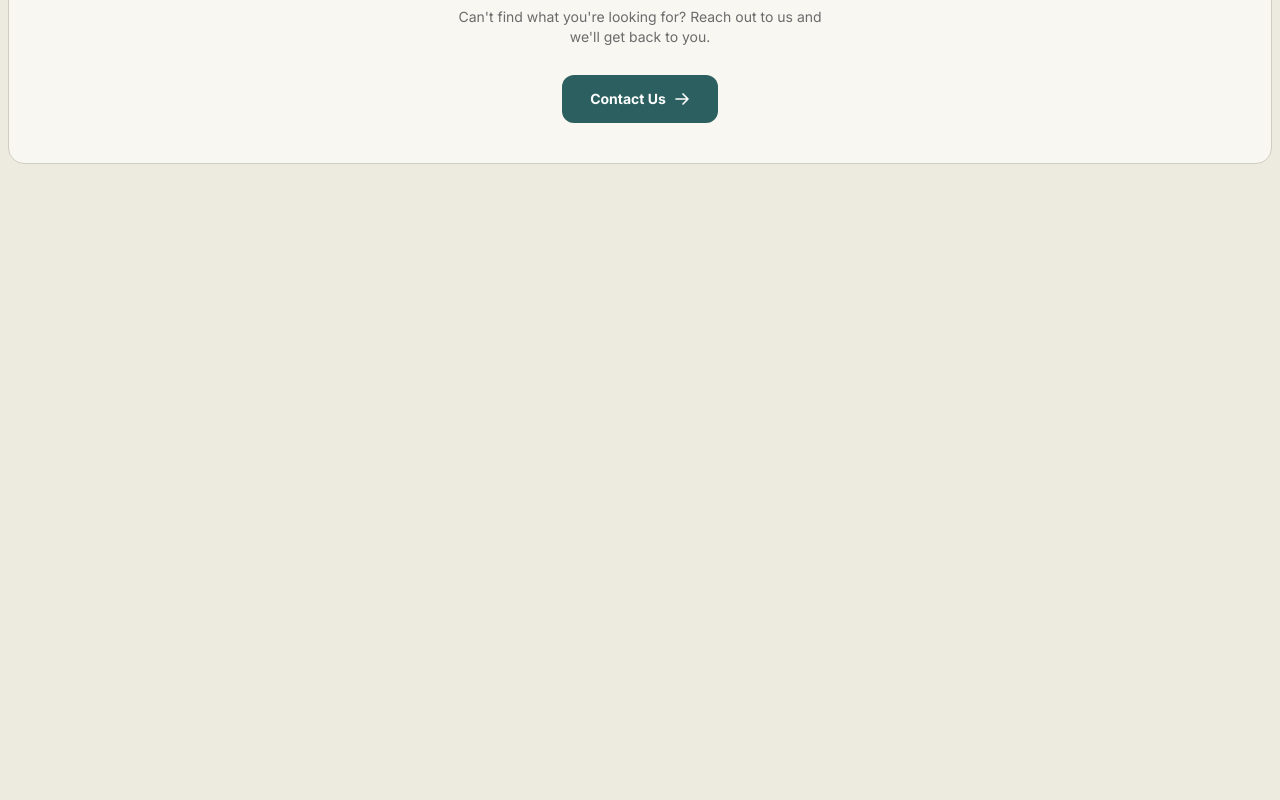
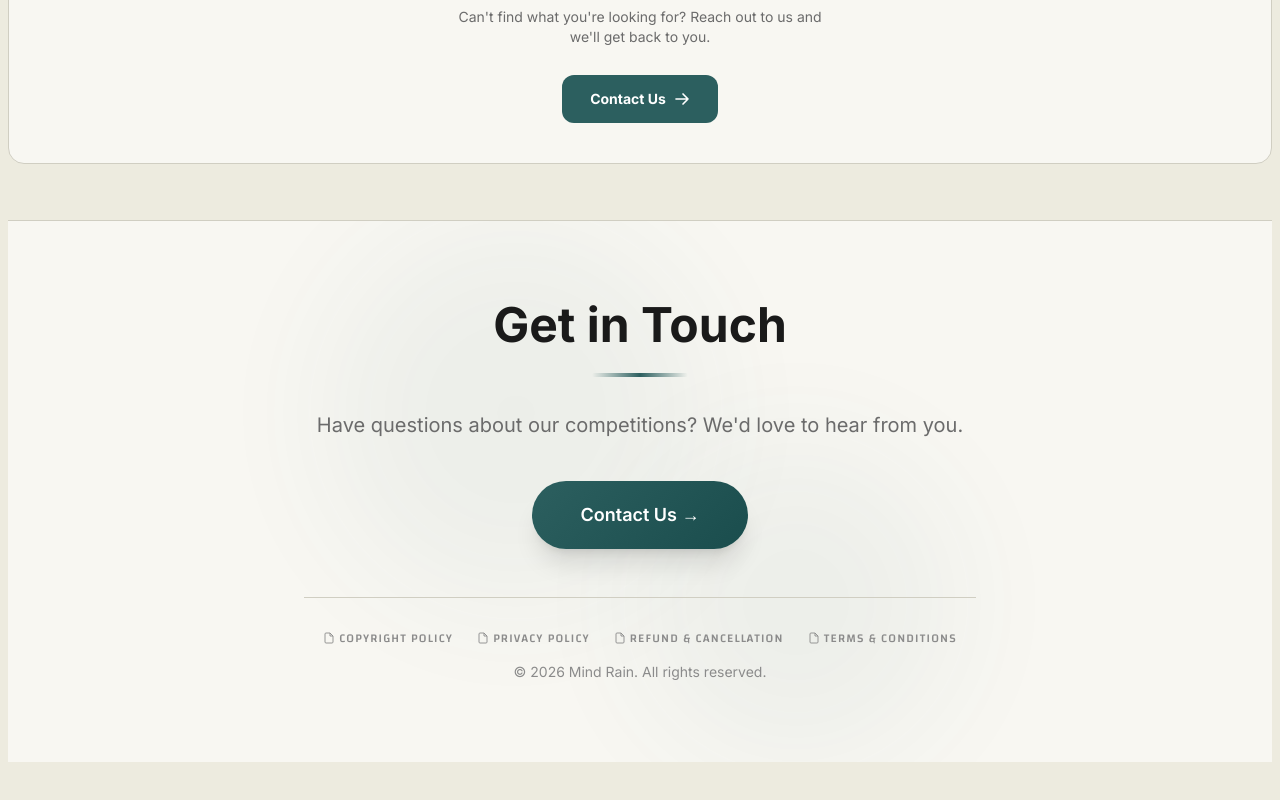
Before and after one commit to rd6260/mindrain, a Next.js app: page /faqs in a window 1280 px wide. Shown: the part 2022-2822 px from the top of the page. Before the commit the page ends 2234 px from the top, so only its background shows below. Built offline with nearby package versions, Linux system fonts and the light colour scheme; no server answers.

Commit message:
footer everywhere

```diff
--- a/app/(protected)/earn/page.tsx
+++ b/app/(protected)/earn/page.tsx
@@ -1,5 +1,6 @@
 'use client';
 
+import Footer from '@/app/components/Footer';
 import Navigation from '@/app/components/Navigation';
 import Link from 'next/link';
 
@@ -262,6 +263,8 @@ export default function EarnPage() {
           </Link>
         </section>
 
+        <Footer/>
+
       </div>
     </div>
   );
--- a/app/contactUs/page.tsx
+++ b/app/contactUs/page.tsx
@@ -12,6 +12,7 @@ import {
   ExternalLink,
 } from 'lucide-react';
 import Navigation from '@/app/components/Navigation';
+import Footer from '../components/Footer';
 
 // Discord icon (not in lucide)
 function DiscordIcon({ className }: { className?: string }) {
@@ -302,8 +303,10 @@ export default function ContactPage() {
               .
             </p>
 
+
           </div>
         </div>
+            <Footer/>
       </div>
     </>
   );
--- a/app/faqs/page.tsx
+++ b/app/faqs/page.tsx
@@ -2,6 +2,7 @@
 
 import { useState } from 'react';
 import Navigation from '@/app/components/Navigation';
+import Footer from '../components/Footer';
 
 const faqs = [
   {
@@ -227,6 +228,7 @@ export default function FAQPage() {
             </svg>
           </a>
         </section>
+        <Footer/>
 
       </div>
     </div>
```
